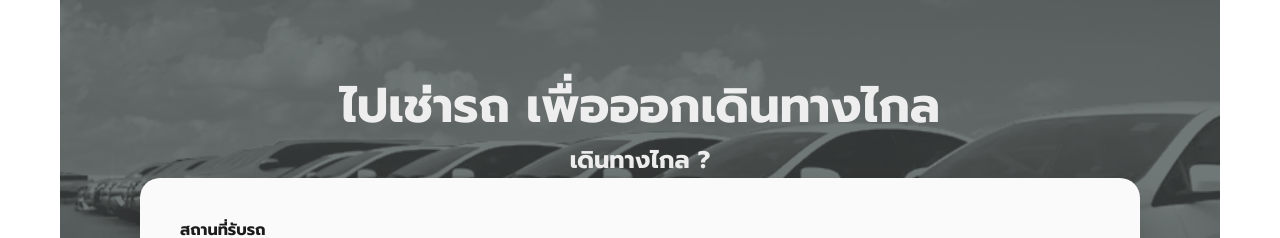
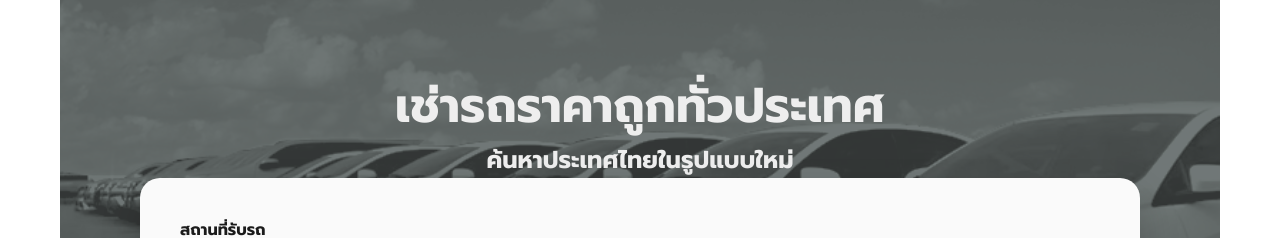
Before and after one commit to gongpha/rent-a-car, a Vue app: page / in a window 1280 px wide. Shown: the part 198-436 px from the top of the page. Built offline with nearby package versions, Linux system fonts and the light colour scheme; no server answers; what vue-cookies, vue3-google-login would draw is missing.

Commit message:
better slogan
(?)

```diff
--- a/src/pages/PageHome.vue
+++ b/src/pages/PageHome.vue
@@ -49,8 +49,8 @@
 		<div class="searchcar-float">
 			<ContentCenter class="wide-limit">
 				<div>
-					<h1 class="header-center">ไปเช่ารถ เพื่อออกเดินทางไกล</h1>
-					<h2 class="header-center">เดินทางไกล ?</h2>
+					<h1 class="header-center">เช่ารถราคาถูกทั่วประเทศ</h1>
+					<h2 class="header-center">ค้นหาประเทศไทยในรูปแบบใหม่</h2>
 				</div>
 				<SearchCar/>
 			</ContentCenter>
```
